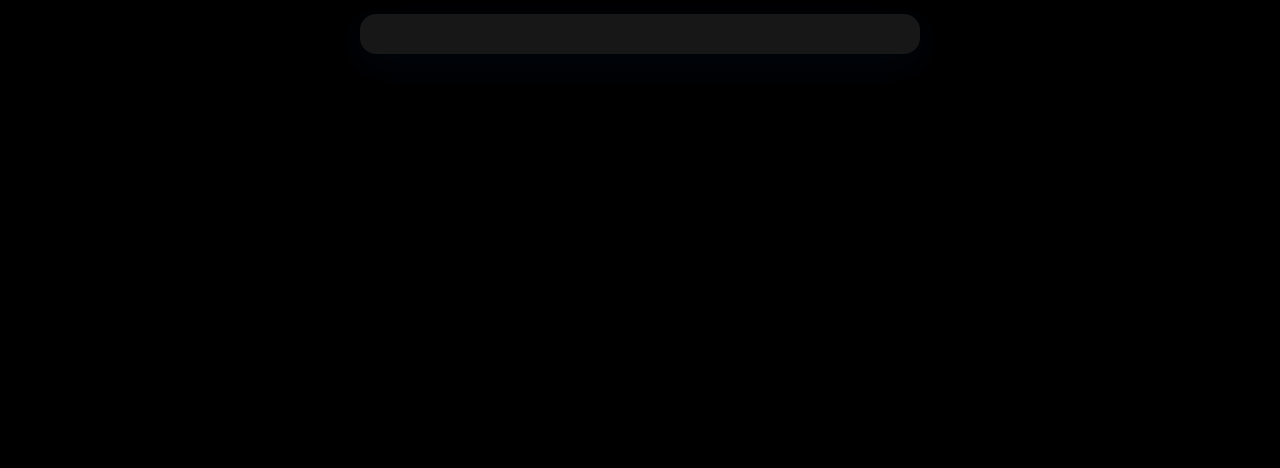
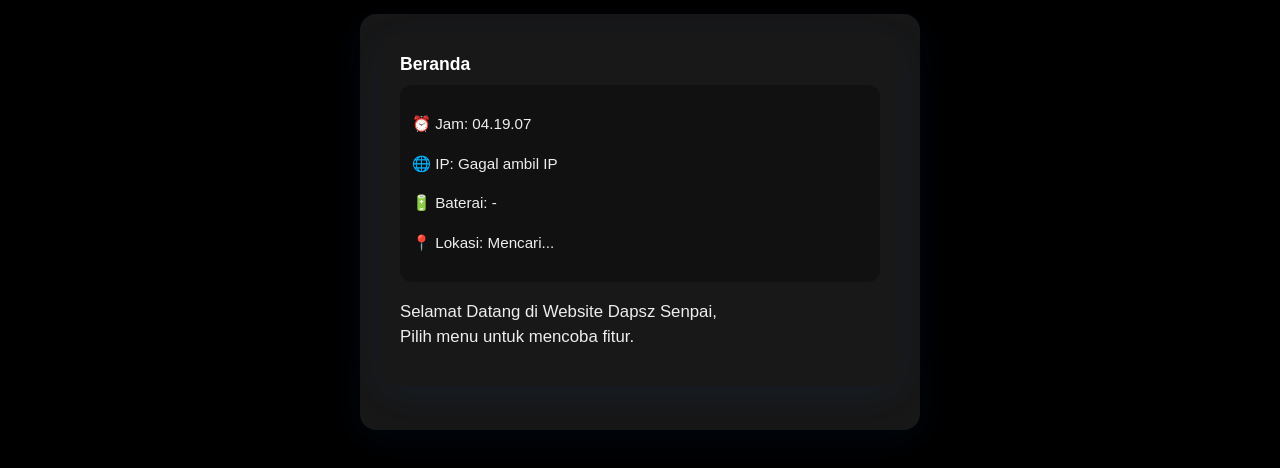
Before and after one commit to Dapsz-ID/dapsz-senpai, a website: page index.html in a window 1280 px wide. Shown: the part 66-534 px from the top of the page. Drawn offline with Linux system fonts and the light colour scheme; no server answers.

Commit message:
Update index.html

```diff
--- a/index.html
+++ b/index.html
@@ -326,7 +326,7 @@
     }
   }
 
-
+  renderWelcome();
 
     /* ---- Renderers ---- */
     function renderGenerator(){
```
